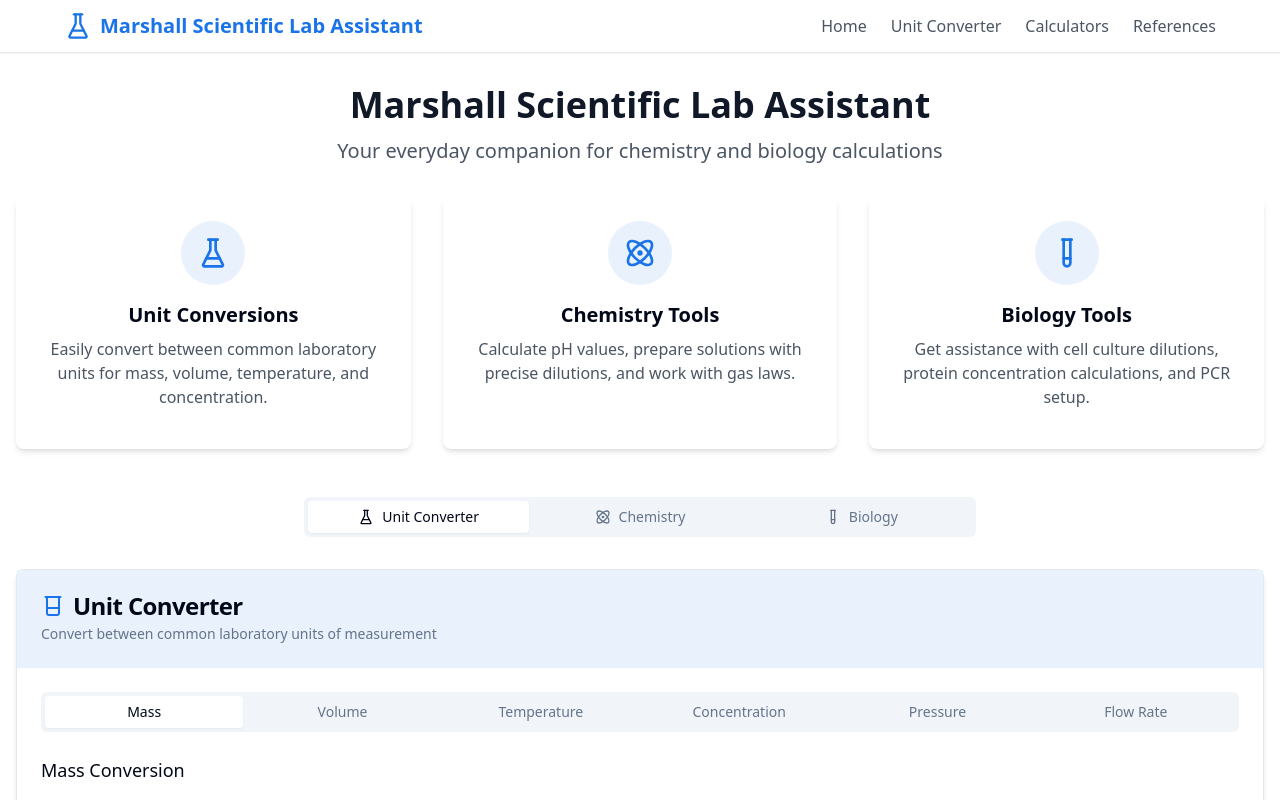
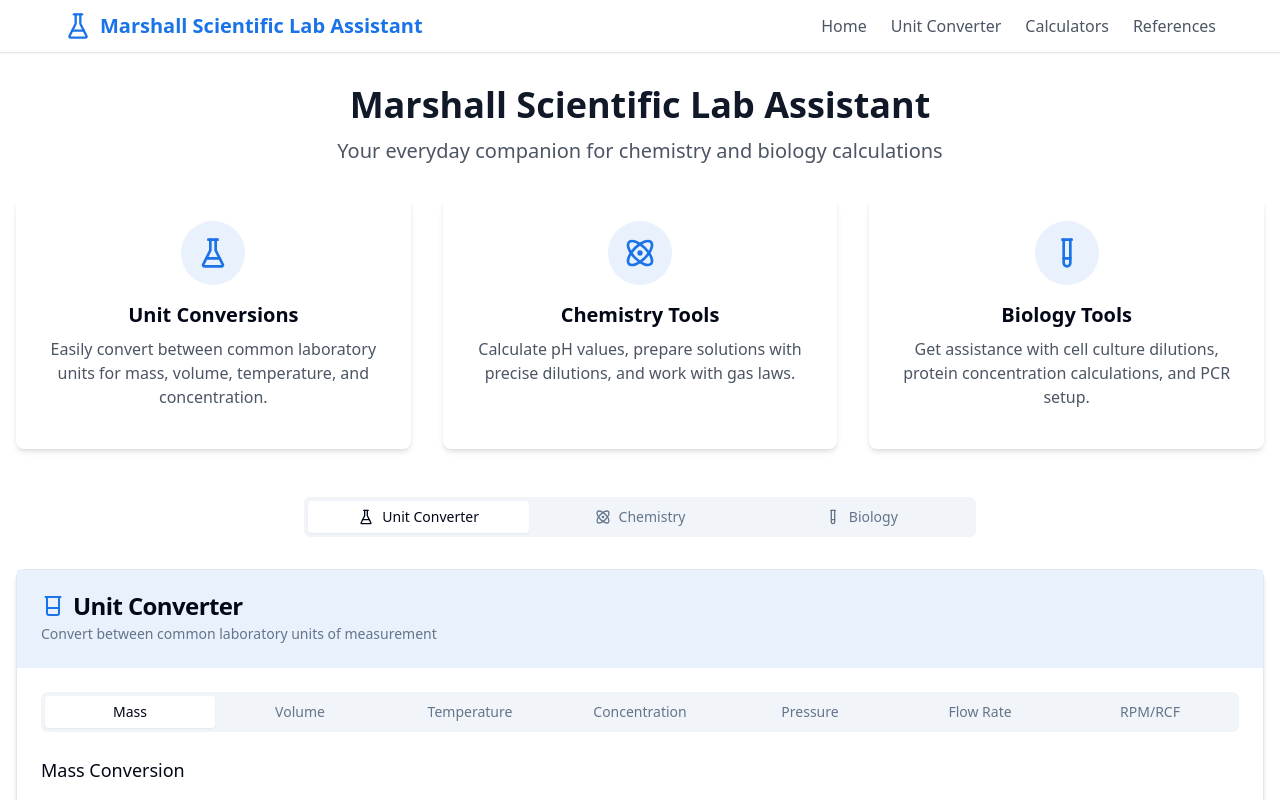
Before and after one commit to maxmarshall1438/lab-life-helper-app, a React (Vite) app: page / in a window 1280 px wide. Shown: the top 800 px of the page. Built offline with nearby package versions, Linux system fonts and the light colour scheme.

Commit message:
Refactor: Move unit converter to tabs
Move the unit converter component to the tabs on the index page and keep it in the calculators page.

```diff
--- a/src/components/unit-converter/UnitConverter.tsx
+++ b/src/components/unit-converter/UnitConverter.tsx
@@ -9,6 +9,7 @@ import TemperatureConverter from './converters/TemperatureConverter';
 import ConcentrationConverter from './converters/ConcentrationConverter';
 import PressureConverter from './converters/PressureConverter';
 import FlowRateConverter from './converters/FlowRateConverter';
+import CentrifugeCalculator from '@/components/calculators/chemistry/CentrifugeCalculator';
 
 const UnitConverter = () => {
   const [activeTab, setActiveTab] = useState('mass');
@@ -26,13 +27,14 @@ const UnitConverter = () => {
       </CardHeader>
       <CardContent className="p-6">
         <Tabs defaultValue="mass" value={activeTab} onValueChange={setActiveTab} className="w-full">
-          <TabsList className="grid grid-cols-2 md:grid-cols-6 mb-6">
+          <TabsList className="grid grid-cols-2 md:grid-cols-7 mb-6">
             <TabsTrigger value="mass">Mass</TabsTrigger>
             <TabsTrigger value="volume">Volume</TabsTrigger>
             <TabsTrigger value="temperature">Temperature</TabsTrigger>
             <TabsTrigger value="concentration">Concentration</TabsTrigger>
             <TabsTrigger value="pressure">Pressure</TabsTrigger>
             <TabsTrigger value="flowrate">Flow Rate</TabsTrigger>
+            <TabsTrigger value="centrifuge">RPM/RCF</TabsTrigger>
           </TabsList>
           <TabsContent value="mass" className="mt-0">
             <MassConverter />
@@ -52,6 +54,9 @@ const UnitConverter = () => {
           <TabsContent value="flowrate" className="mt-0">
             <FlowRateConverter />
           </TabsContent>
+          <TabsContent value="centrifuge" className="mt-0">
+            <CentrifugeCalculator />
+          </TabsContent>
         </Tabs>
       </CardContent>
     </Card>
```
